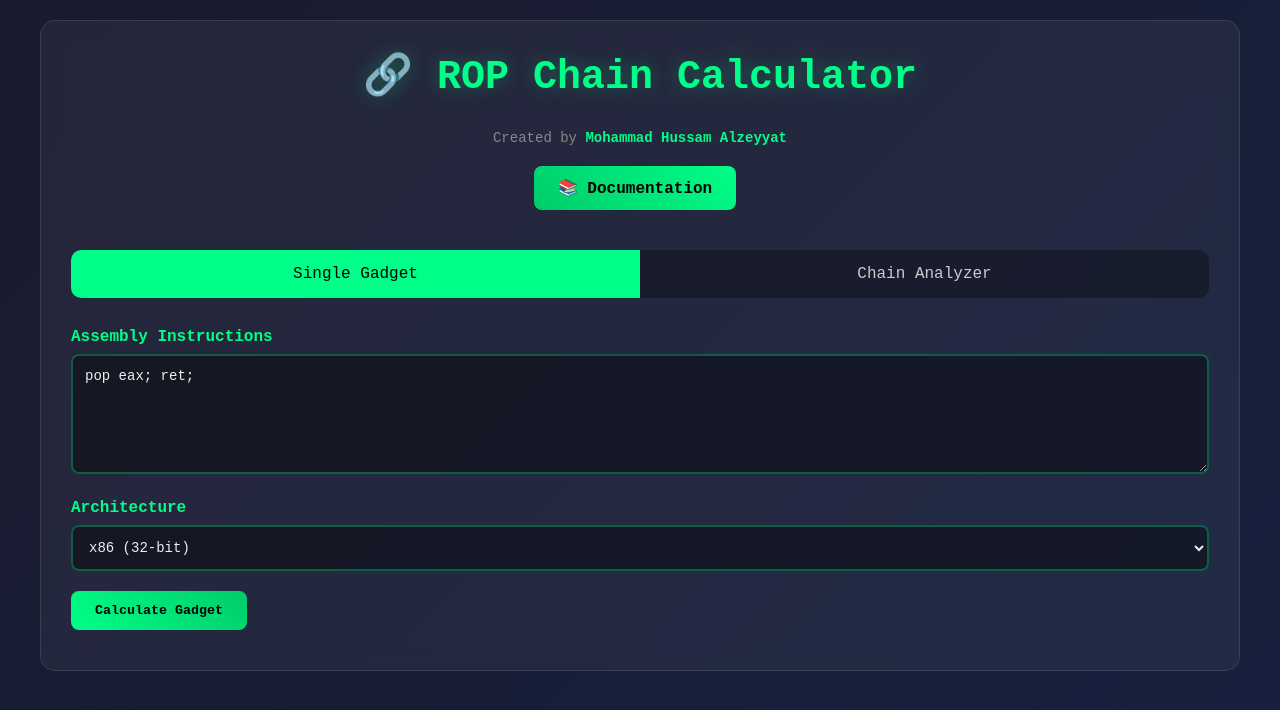
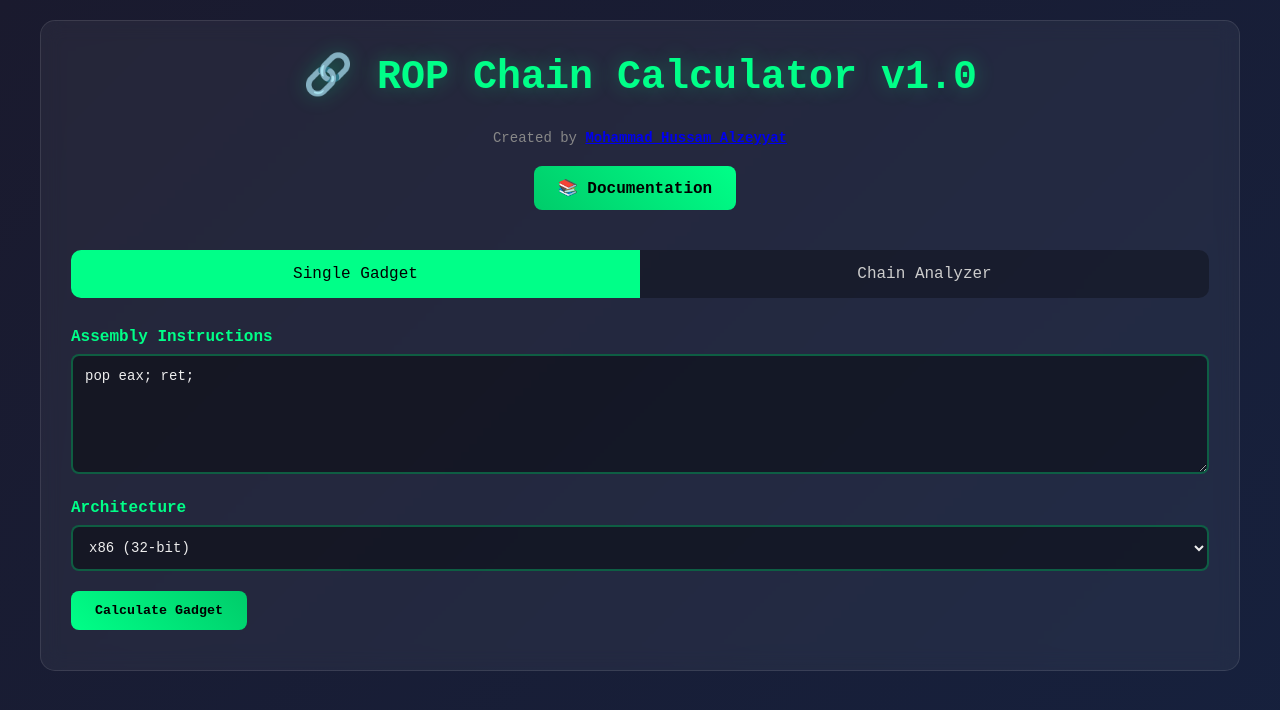
Before and after one commit to mhzcyber/mhzcyber.github.io, a Jekyll site: the page rop-calculator/index.html, which Jekyll copies as it is, in a window 1280 px wide. Shown: the top 710 px of the page. Built offline with Jekyll 4.4.1, drawn with Linux system fonts in a browser that asks for light colours.

Commit message:
Update index.html

```diff
--- a/rop-calculator/index.html
+++ b/rop-calculator/index.html
@@ -251,9 +251,9 @@
 </head>
 <body>
     <div class="container">
-        <h1>🔗 ROP Chain Calculator</h1>
+        <h1>🔗 ROP Chain Calculator v1.0</h1>
         <div style="text-align: center; margin-bottom: 20px; color: #888; font-size: 14px;">
-            Created by <strong style="color: #00ff88;">Mohammad Hussam Alzeyyat</strong>
+            Created by <strong style="color: #00ff88;"><a href="https://www.linkedin.com/in/mhzcyber/" target="_blank">Mohammad Hussam Alzeyyat</a></strong>
         </div>
         <div style="text-align: center; margin-bottom: 30px;">
             <a href="https://the-science-of-hacking.com/rop-calculator/doc.html" target="_blank" class="button" style="background: linear-gradient(45deg, #00cc6a, #00ff88); color: #000; text-decoration: none; display: inline-block;">📚 Documentation</a>
```
